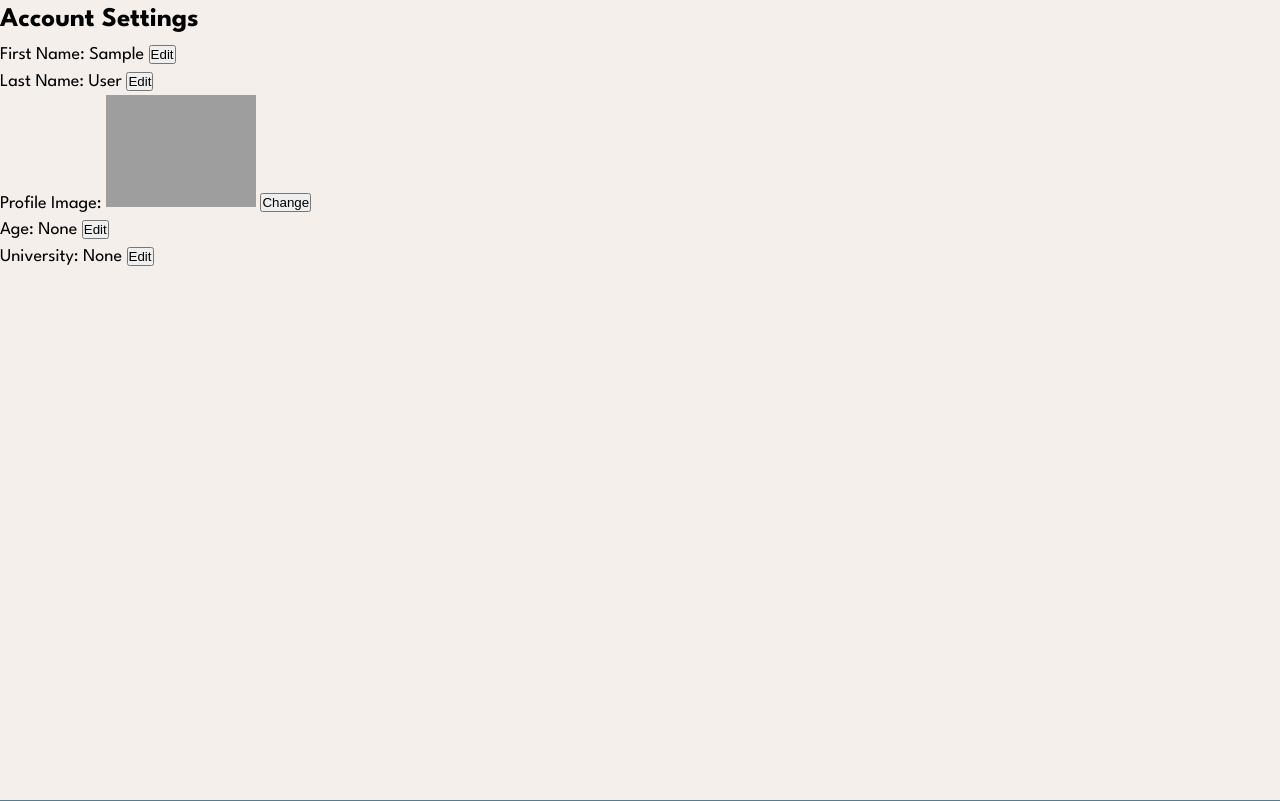
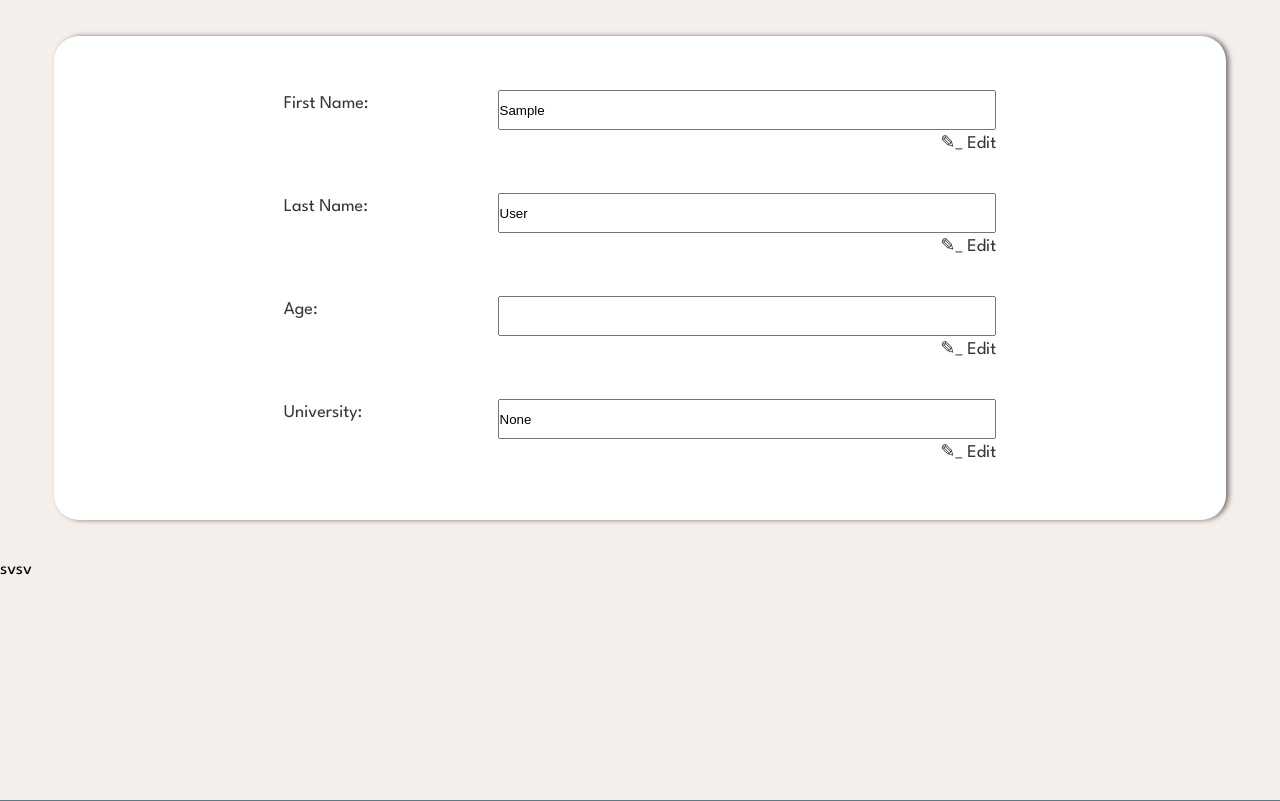
Before and after one commit to AndonGoshev/odontopedia, a Django app: page /accounts/account-settings/ in a window 1280 px wide. Shown: the part 86-887 px from the top of the page. Run offline with Django 5.2, Linux system fonts and the light colour scheme; the visitor is signed in with stand-in values (Sample User, id 1); data comes from the database, SQL or seed files in the repository; some libraries are stand-ins or nearby versions; some web fonts are replaced; grey boxes are pictures that could not be loaded.

Commit message:
Styling for account page under construction ,all the functionality works tho

```diff
--- a/static/css/accounts/auth/auth-common.css
+++ b/static/css/accounts/auth/auth-common.css
@@ -1,7 +1,7 @@
 .auth-page-wrapper {
     min-height: 100vh;
     padding: 3em 0 ;
-    margin: 3em 3em 3em 3em;
+    margin: 2em 3em 3em 3em;
     border-radius: 25px;
     background-size: cover;
     background-position: center center;
--- /dev/null
+++ b/static/css/accounts/manage/account-settings-fields.css
@@ -0,0 +1,29 @@
+.profile-field-container {
+    width: 100%;
+    display: flex;
+    flex-direction: column;
+    /*justify-content: center;*/
+}
+
+.label-and-field {
+    display: flex;
+    flex-direction: row;
+    justify-content: space-between;
+}
+
+.label-and-field label {
+    width: 30%;
+    max-width: 30%;
+        vertical-align: middle;
+}
+
+.label-and-field input {
+    width: 70%;
+    height: 3em;
+}
+
+.field-buttons {
+    display: flex;
+    flex-direction: row;
+    justify-content: right;
+}
--- /dev/null
+++ b/static/css/accounts/manage/account-settings.css
@@ -0,0 +1,32 @@
+#account-settings-wrapper {
+    background-color: #fff;
+    /*min-height: 100vh;*/
+    margin: 2em 3em 2em 3em;
+    background-position: center;
+    background-size: cover;
+    background-repeat: no-repeat;
+    border-radius: 25px;
+    box-shadow: 3px 0 5px rgba(0, 0, 0, 0.5);
+    display: flex;
+    flex-direction: column;
+    align-items: center;
+    justify-content: center;
+}
+
+#profile-settings-wrapper {
+    display: flex;
+    width: 70%;
+    /*border: 1px solid gray;*/
+    /*background-color: #c8d9e6;*/
+    border-radius: 15px;
+}
+
+#profile-settings-form {
+    width: 100%;
+    margin: 3em;
+    display: flex;
+    flex-direction: column;
+    justify-content: center;
+    gap: 2em;
+    color: #373737;
+}
--- a/static/css/styles.css
+++ b/static/css/styles.css
@@ -4,10 +4,10 @@
 @import "base/header/nav-section.css";
 @import "base/header/user-section.css";
 @import "base/footer/footer.css";
-@import "home/home-page-layout.css";
-@import "home/welcoming-section.css";
-@import "home/home-subjects-section.css";
-@import "home/home-one-off-tuition.css";
+@import "common/home/home-page-layout.css";
+@import "common/home/welcoming-section.css";
+@import "common/home/home-subjects-section.css";
+@import "common/home/home-one-off-tuition.css";
 @import "accounts/auth/login.css";
 @import "accounts/auth/registration.css";
 @import "accounts/auth/password-change.css";
@@ -21,3 +21,5 @@
 @import "accounts/auth/auth-common.css";
 @import "base/header/authenticated-user-section.css";
 @import "base/header/not-authenticated-user-section.css";
+@import "accounts/manage/account-settings.css";
+@import "accounts/manage/account-settings-fields.css";
--- a/static/js/account-settings.js
+++ b/static/js/account-settings.js
@@ -1,10 +1,48 @@
-function showNotification(message) {
-    var notification = document.getElementById("notification");
-    notification.textContent = message;
-    notification.style.display = "block";
-    setTimeout(function () {
-        notification.style.display = "none";
-    }, 2000);
+function editField(field) {
+    let input = document.getElementById(field + '_input');
+    let editBtn = document.getElementById(field + '_edit_btn');
+    let saveBtn = document.getElementById(field + '_save_btn');
+    let cancelBtn = document.getElementById(field + '_cancel_btn');
+
+    // Store original value for potential cancellation
+    input.setAttribute('data-original-value', input.value);
+
+    input.removeAttribute("readonly");
+    input.focus();
+
+    editBtn.style.display = "none";
+    saveBtn.style.display = "inline";
+    cancelBtn.style.display = "inline";
+}
+
+function cancelEdit(field) {
+    let input = document.getElementById(field + '_input');
+    let editBtn = document.getElementById(field + '_edit_btn');
+    let saveBtn = document.getElementById(field + '_save_btn');
+    let cancelBtn = document.getElementById(field + '_cancel_btn');
+
+    // Revert to original value
+    input.value = input.getAttribute('data-original-value');
+    input.setAttribute("readonly", true);
+
+    // Show only the edit button
+    editBtn.style.display = "inline";
+    saveBtn.style.display = "none";
+    cancelBtn.style.display = "none";
+}
+
+function saveField(field) {
+    let editBtn = document.getElementById(field + '_edit_btn');
+    let saveBtn = document.getElementById(field + '_save_btn');
+    let cancelBtn = document.getElementById(field + '_cancel_btn');
+    let input = document.getElementById(field + '_input');
+    let newValue = input.value;
+    updateFieldCustom(field, newValue);
+
+    editBtn.style.display = "inline";
+    saveBtn.style.display = "none";
+    cancelBtn.style.display = "none";
+        input.setAttribute("readonly", true);
 }
 
 function toggleProfileImageEdit() {
@@ -17,39 +55,6 @@ function cancelProfileImageEdit() {
     // Hide the edit controls and clear the file input
     document.getElementById("profile_image_edit").style.display = "none";
     document.getElementById("profile_image_input").value = "";
-}
-
-function editField(field) {
-    document.getElementById(field + '_display_container').style.display = 'none';
-    document.getElementById(field + '_edit').style.display = 'block';
-}
-
-function cancelEdit(field) {
-    document.getElementById(field + '_edit').style.display = 'none';
-    document.getElementById(field + '_display_container').style.display = 'block';
-    // For text fields, reset input to current display value
-    if (field !== 'profile_image') {
-        document.getElementById(field + '_input').value = document.getElementById(field + '_display').textContent;
-    } else {
-        // For file inputs, simply clear the value
-        document.getElementById(field + '_input').value = "";
-    }
-}
-
-function saveField(field) {
-    let newValue;
-    if (field === 'profile_image') {
-        let fileInput = document.getElementById(field + '_input');
-        if (fileInput.files && fileInput.files[0]) {
-            newValue = fileInput.files[0];
-        } else {
-            alert("No file selected.");
-            return;
-        }
-    } else {
-        newValue = document.getElementById(field + '_input').value;
-    }
-    updateFieldCustom(field, newValue);
 }
 
 function updateFieldCustom(field, newValue) {
@@ -87,13 +92,24 @@ function updateFieldCustom(field, newValue) {
             showNotification(data.message);
             if (field === "profile_image" && data.value) {
                 document.getElementById("profile_image_display").src = data.value;
+                // Use the dedicated function for profile image so that the image stays displayed
+                cancelProfileImageEdit();
             } else {
                 document.getElementById(field + '_display').textContent = newValue;
+                cancelEdit(field);
             }
-                cancelEdit(field);
         } else if (data.error) {
             showNotification("Error: " + data.error);
         }
     })
     .catch(error => console.error("Error:", error));
 }
+
+function showNotification(message) {
+    var notification = document.getElementById("notification");
+    notification.textContent = message;
+    notification.style.display = "block";
+    setTimeout(function () {
+        notification.style.display = "none";
+    }, 2000);
+}
--- /dev/null
+++ b/templates/accounts/manage/account-settings-fields.html
@@ -0,0 +1,81 @@
+<form id="profile-settings-form" method="POST" enctype="multipart/form-data">
+    {% csrf_token %}
+
+
+    <!-- Profile Image -->
+    {#    <div id="profile_image_container">#}
+    {#        <!-- Always displayed current image -->#}
+    {#        <div id="profile_image_display_container">#}
+    {#            <label>Profile Image:</label>#}
+    {#            <img id="profile_image_display" src="{{ user.profile_image.url }}" alt="Profile Image" width="150">#}
+    {#            <button type="button" onclick="toggleProfileImageEdit()">Change</button>#}
+    {#        </div>#}
+    {#        <!-- Hidden controls for editing the profile image -->#}
+    {#        <div id="profile_image_edit" style="display: none;">#}
+    {#            <input type="file" id="profile_image_input" name="profile_image">#}
+    {#            <button type="button" onclick="cancelProfileImageEdit()">Cancel</button>#}
+    {#            <button type="button" onclick="saveField('profile_image')">Save</button>#}
+    {#        </div>#}
+    {#    </div>#}
+
+    <!-- First Name -->
+    <div id="first_name_container" class="profile-field-container">
+        <div class="label-and-field">
+
+            <label>First Name:</label>
+            <input type="text" id="first_name_input" class="profile-field-display" value="{{ user.first_name }}"
+                   readonly>
+
+        </div>
+
+        <div class="field-buttons">
+            <p id="first_name_edit_btn" onclick="editField('first_name')">✎_ Edit</p>
+            <p id="first_name_cancel_btn" onclick="cancelEdit('first_name')" style="display: none;">Cancel</p>
+            <p id="first_name_save_btn" onclick="saveField('first_name')" style="display: none;">Save</p>
+
+        </div>
+
+    </div>
+
+    <!-- Last Name -->
+    <div id="last_name_container" class="profile-field-container">
+        <div class="label-and-field">
+            <label>Last Name:</label>
+            <input type="text" id="last_name_input" class="profile-field-display" value="{{ user.last_name }}" readonly>
+        </div>
+        <div class="field-buttons">
+            <p id="last_name_edit_btn" onclick="editField('last_name')">✎_ Edit</p>
+            <p id="last_name_cancel_btn" onclick="cancelEdit('last_name')" style="display: none;">Cancel</p>
+            <p id="last_name_save_btn" onclick="saveField('last_name')" style="display: none;">Save</p>
+        </div>
+    </div>
+
+    <!-- Age -->
+    <div id="age_container" class="profile-field-container">
+        <div class="label-and-field">
+            <label>Age:</label>
+            <input type="number" id="age_input" class="profile-field-display" value="{{ user.profile.age }}" readonly>
+        </div>
+        <div class="field-buttons">
+            <p id="age_edit_btn" onclick="editField('age')">✎_ Edit</p>
+            <p id="age_cancel_btn" onclick="cancelEdit('age')" style="display: none;">Cancel</p>
+            <p id="age_save_btn" onclick="saveField('age')" style="display: none;">Save</p>
+        </div>
+    </div>
+
+    <!-- University -->
+    <div id="university_container" class="profile-field-container">
+        <div class="label-and-field">
+            <label>University:</label>
+            <input type="text" id="university_input" class="profile-field-display" value="{{ user.profile.university }}"
+                   readonly>
+        </div>
+        <div class="field-buttons">
+            <p id="university_edit_btn" onclick="editField('university')">✎_ Edit</p>
+            <p id="university_cancel_btn" onclick="cancelEdit('university')" style="display: none;">Cancel</p>
+            <p id="university_save_btn" onclick="saveField('university')" style="display: none;">Save</p>
+        </div>
+    </div>
+
+
+</form>
--- a/templates/accounts/manage/account-settings.html
+++ b/templates/accounts/manage/account-settings.html
@@ -7,90 +7,22 @@
 
 {% block content %}
 
-    <h2>Account Settings</h2>
 
-    <form method="POST" enctype="multipart/form-data">
-        {% csrf_token %}
 
-        <!-- First Name -->
-        <div id="first_name_container">
-            <!-- Display mode -->
-            <div id="first_name_display_container">
-                <label>First Name:</label>
-                <span id="first_name_display">{{ user.first_name }}</span>
-                <button type="button" onclick="editField('first_name')">Edit</button>
-            </div>
-            <!-- Edit mode (initially hidden) -->
-            <div id="first_name_edit" style="display: none;">
-                <input type="text" id="first_name_input" value="{{ user.first_name }}">
-                <button type="button" onclick="cancelEdit('first_name')">Cancel</button>
-                <button type="button" onclick="saveField('first_name')">Save</button>
-            </div>
+    <div id="account-settings-wrapper">
+
+        <div id="profile-settings-wrapper">
+
+            {% include 'accounts/manage/account-settings-fields.html' %}
+
         </div>
 
-        <!-- Last Name -->
-        <div id="last_name_container">
-            <div id="last_name_display_container">
-                <label>Last Name:</label>
-                <span id="last_name_display">{{ user.last_name }}</span>
-                <button type="button" onclick="editField('last_name')">Edit</button>
-            </div>
-            <div id="last_name_edit" style="display: none;">
-                <input type="text" id="last_name_input" value="{{ user.last_name }}">
-                <button type="button" onclick="cancelEdit('last_name')">Cancel</button>
-                <button type="button" onclick="saveField('last_name')">Save</button>
-            </div>
-        </div>
+{#        <div id="account-settings-wrapper"></div>#}
 
-        <!-- Profile Image -->
-        <div id="profile_image_container">
-            <!-- Always displayed current image -->
-            <div id="profile_image_display_container">
-                <label>Profile Image:</label>
-                <img id="profile_image_display" src="{{ user.profile_image.url }}" alt="Profile Image" width="150">
-                <button type="button" onclick="toggleProfileImageEdit()">Change</button>
-            </div>
-            <!-- Hidden controls for editing the profile image -->
-            <div id="profile_image_edit" style="display: none;">
-                <input type="file" id="profile_image_input" name="profile_image">
-                <button type="button" onclick="cancelProfileImageEdit()">Cancel</button>
-                <button type="button" onclick="saveField('profile_image')">Save</button>
-            </div>
-        </div>
+    </div>
 
 
-        <!-- Age -->
-        <div id="age_container">
-            <div id="age_display_container">
-                <label>Age:</label>
-                <span id="age_display">{{ user.profile.age }}</span>
-                <button type="button" onclick="editField('age')">Edit</button>
-            </div>
-            <div id="age_edit" style="display: none;">
-                <input type="number" id="age_input" value="{{ user.profile.age }}">
-                <button type="button" onclick="cancelEdit('age')">Cancel</button>
-                <button type="button" onclick="saveField('age')">Save</button>
-            </div>
-        </div>
-
-        <!-- University -->
-        <div id="university_container">
-            <div id="university_display_container">
-                <label>University:</label>
-                <span id="university_display">{{ user.profile.university }}</span>
-                <button type="button" onclick="editField('university')">Edit</button>
-            </div>
-            <div id="university_edit" style="display: none;">
-                <input type="text" id="university_input" value="{{ user.profile.university }}">
-                <button type="button" onclick="cancelEdit('university')">Cancel</button>
-                <button type="button" onclick="saveField('university')">Save</button>
-            </div>
-        </div>
-    </form>
-
-    <div id="notification"
-         style="display: none; position: fixed; top: 20px; right: 20px; background: #444; color: #fff; padding: 10px; border-radius: 4px; z-index: 1000;"></div>
-
+    <div id="notification">svsv</div>
 
 {% endblock %}
 
```
Also changed, not shown: static/css/common/home/home-one-off-tuition.css (renamed from static/css/home/home-one-off-tuition.css), static/css/common/home/home-page-layout.css (renamed from static/css/home/home-page-layout.css), static/css/common/home/home-subjects-section.css (renamed from static/css/home/home-subjects-section.css), static/css/common/home/welcoming-section.css (renamed from static/css/home/welcoming-section.css), static/images/white-notes.png (added). Lines whose indentation alone changed are shown as unchanged.
